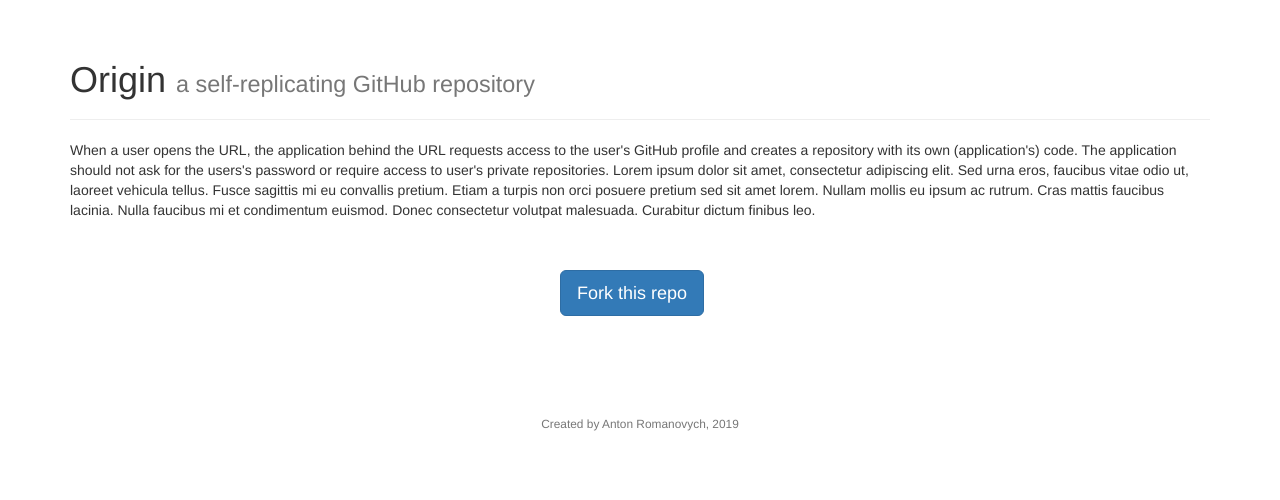
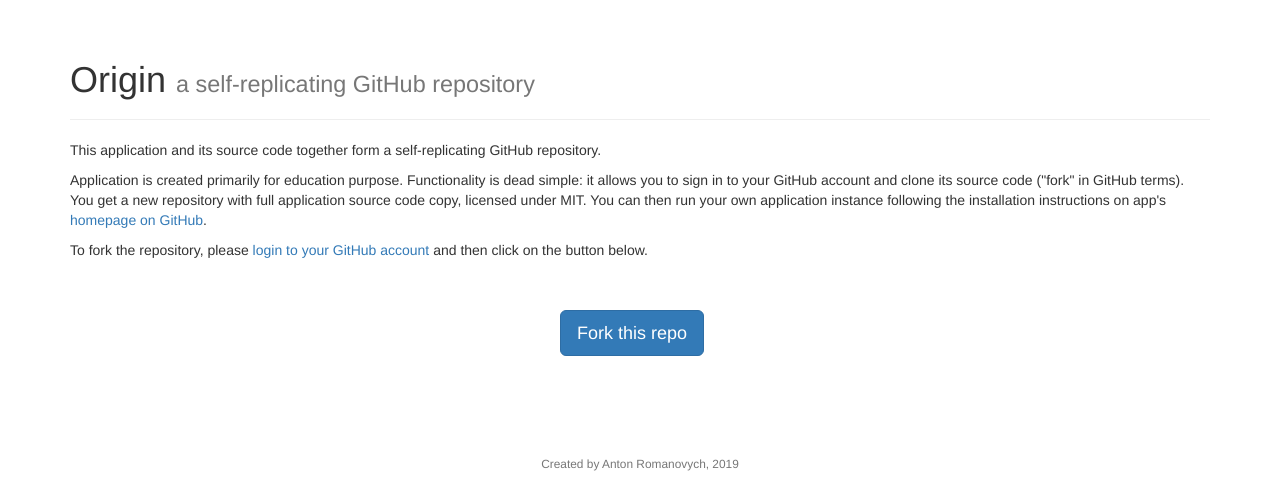
Before and after one commit to tony-romanovych/origin, a Flask app: page / in a window 1280 px wide. Shown: the part 52-552 px from the top of the page. Run offline with Flask 2, Linux system fonts and the light colour scheme; some libraries are stand-ins or nearby versions.

Commit message:
Updated readme with brief description and installation notes. Updated home page description.

```diff
--- a/app/templates/index.html
+++ b/app/templates/index.html
@@ -9,13 +9,18 @@
         </div>
 
         <p>
-            When a user opens the URL, the application behind the URL requests access to the user's GitHub profile
-            and creates a repository with its own (application's) code. The application should not ask for the
-            users's password or require access to user's private repositories.
-            Lorem ipsum dolor sit amet, consectetur adipiscing elit. Sed urna eros, faucibus vitae odio ut, laoreet
-            vehicula tellus. Fusce sagittis mi eu convallis pretium. Etiam a turpis non orci posuere pretium sed sit
-            amet lorem. Nullam mollis eu ipsum ac rutrum. Cras mattis faucibus lacinia. Nulla faucibus mi et
-            condimentum euismod. Donec consectetur volutpat malesuada. Curabitur dictum finibus leo.
+            This application and its source code together form a self-replicating GitHub repository.
+        </p>
+        <p>
+            Application is created primarily for education purpose. Functionality is dead simple: it allows you to sign
+            in to your GitHub account and clone its source code ("fork" in GitHub terms). You get a new repository with
+            full application source code copy, licensed under MIT. You can then run your own application instance following
+            the installation instructions on app's
+            <a href="https://github.com/{{ config['ORIGINAL_REPO'] }}" target="_blank">homepage on GitHub</a>.
+        </p>
+        <p>
+            To fork the repository, please <a href="{{ url_for('login') }}">login to your GitHub account</a>
+            and then click on the button below.
         </p>
 
         <div class="row" style="margin: 50px auto 100px auto">
```
Also changed, not shown: README.md.
